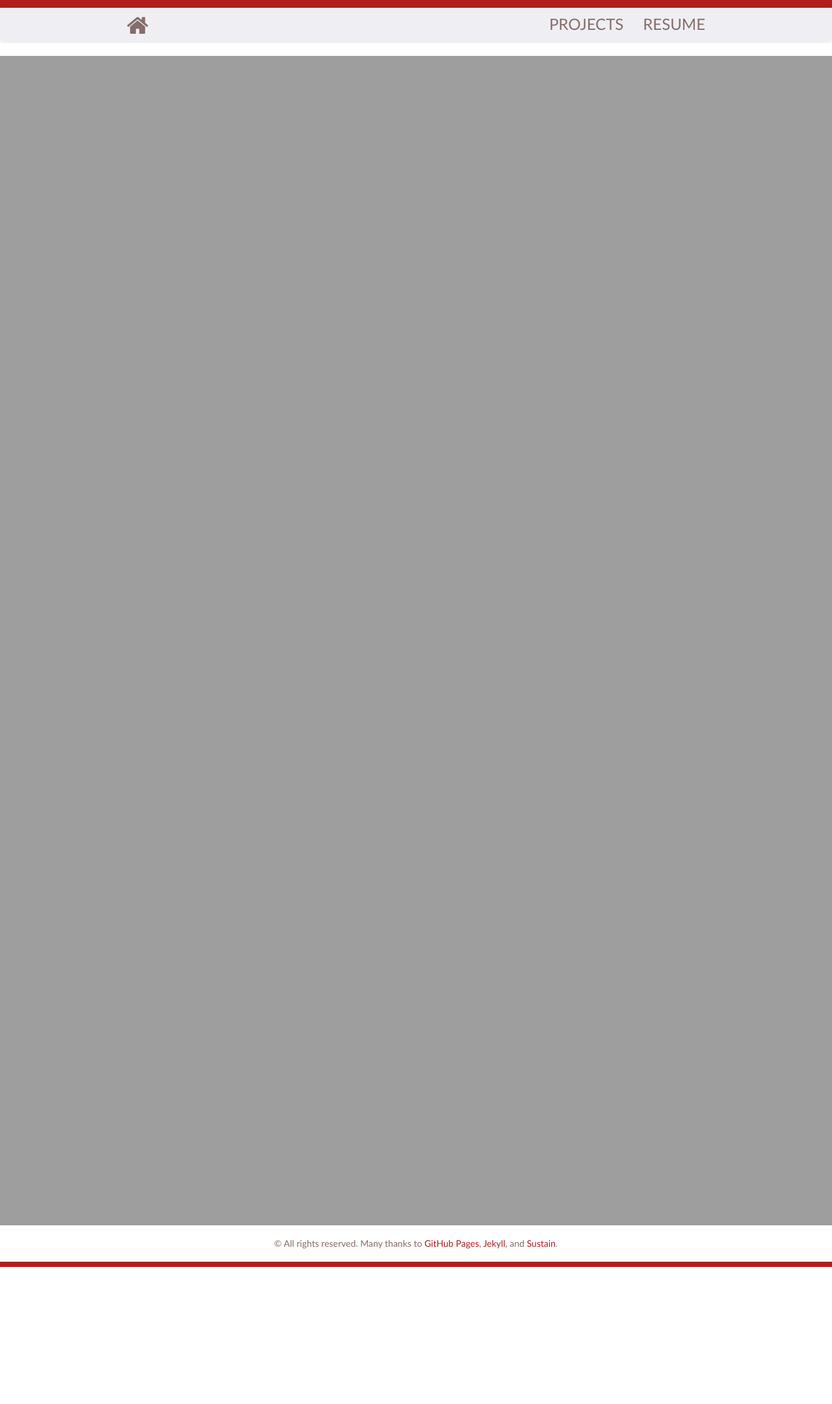
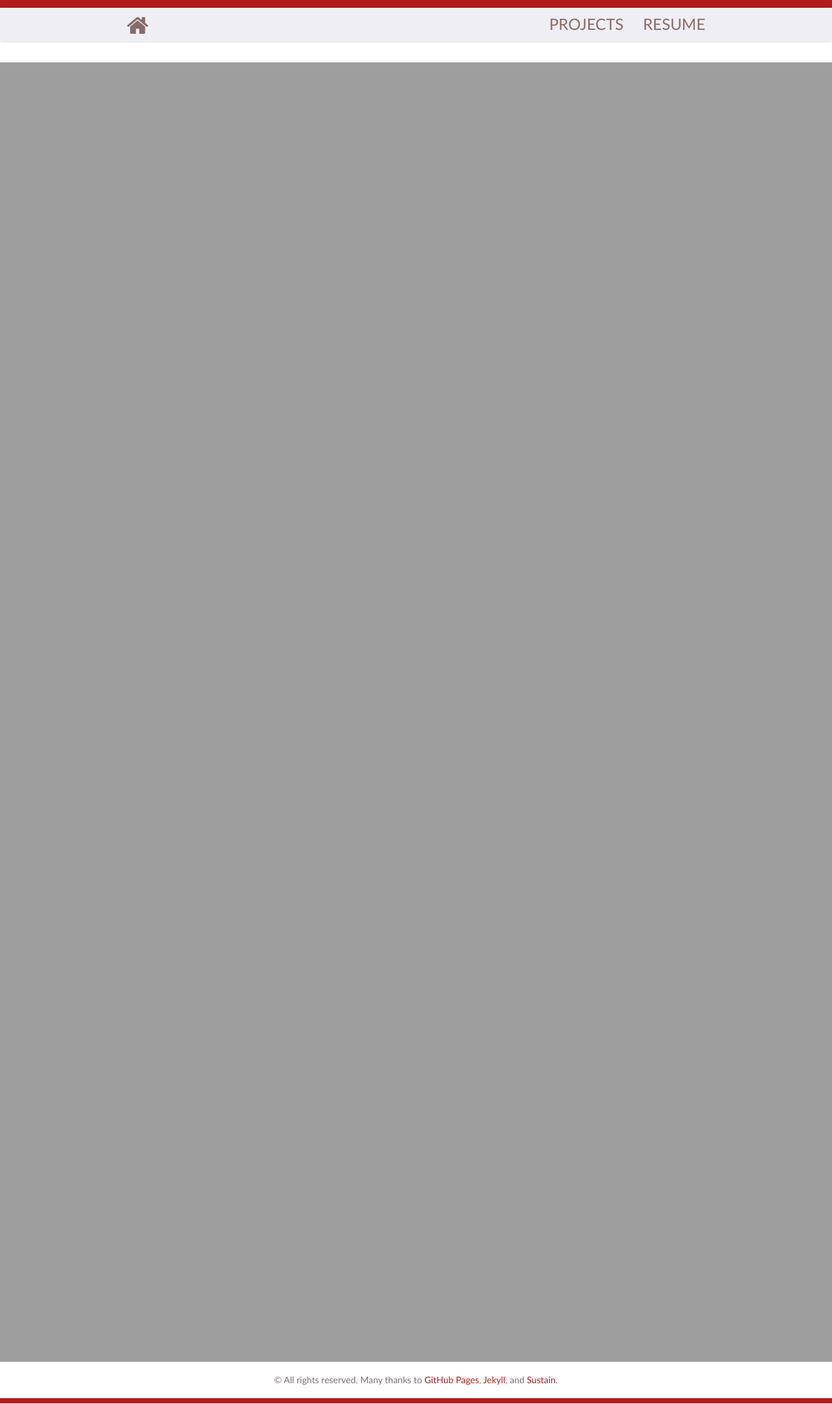
Before and after one commit to zachdietz1/home, a Jekyll site: the page built from resume.html, in a window 1280 px wide. Shown: the whole page at 65% size. Built offline with Jekyll 4.4.1, drawn with Linux system fonts in a browser that asks for light colours; nearby versions of some CDN libraries; before the commit the page ends 1951 px from its top, so only the background shows below that.

Commit message:
resume embed changed

```diff
--- a/resume.html
+++ b/resume.html
@@ -3,4 +3,6 @@ layout: page
 title: Resume
 ---
 
-<embed src="https://zachdietz1.github.io/resume/" style="width:100%; height: 1800px;">
+<div class="video-container">
+	<embed src="https://zachdietz1.github.io/resume/" style="width:100%; height: 2000px;">
+</div>
--- a/static/css/main.css
+++ b/static/css/main.css
@@ -186,4 +186,16 @@ div.footer{
   height: 50px;
   padding-bottom: 15px;
 
+/* Resume
+-------------------------------------------------- */
+  .video-container {
+  position: relative;
+  padding-top: 10px;
+  width: auto;
+  max-width: 100%;
+  overflow: auto;
+  margin: 0 auto;'
+  -webkit-overflow-scrolling: touch;
+}
+
 }*/
```
